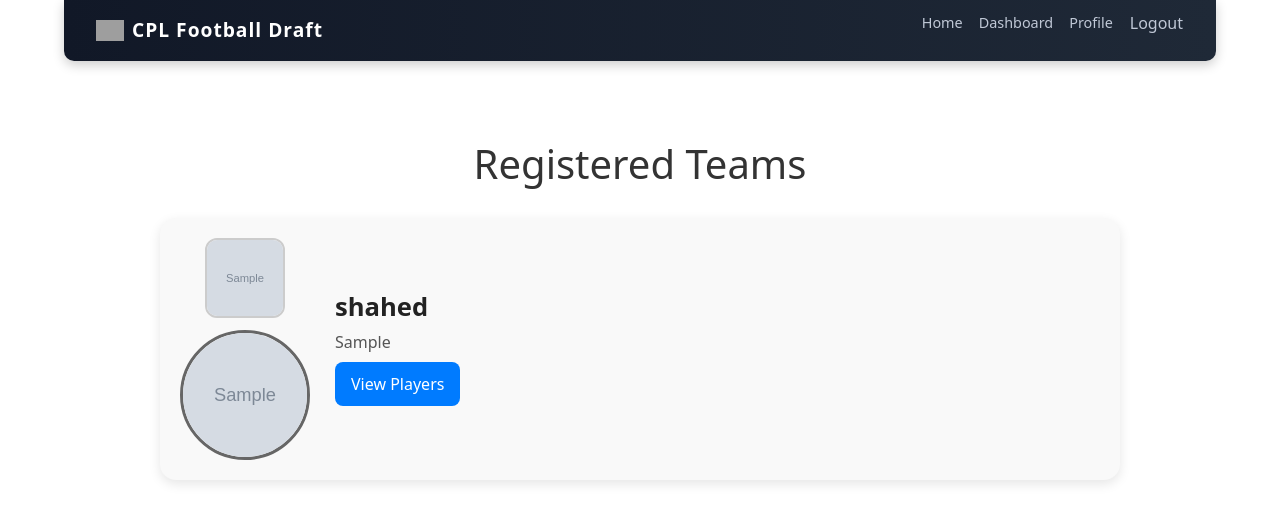
After one commit to ShahedAnnam/CPL_Football_Draft, a Django app: page /team/teams/ in a window 1280 px wide. The commit adds this page. Shown: the top 523 px of the page. Run offline with Django 5.2, Linux system fonts and the light colour scheme; a user stored in the database is signed in; data comes from the database, SQL or seed files in the repository; both versions use the stored data as it was before the commit; tables that the repository leaves empty hold one stand-in row (values such as "Sample post"); grey boxes marked "Sample" are stand-in pictures; grey boxes are pictures that could not be loaded.

Commit message:
create media folder,team list

```diff
--- a/CPL/CPL/settings.py
+++ b/CPL/CPL/settings.py
@@ -129,6 +129,10 @@ STATICFILES_DIRS = [
     os.path.join(BASE_DIR, 'static'),
 ]
 
+
+MEDIA_URL = '/media/'
+MEDIA_ROOT = os.path.join(BASE_DIR, 'media')
+
 # Default primary key field type
 # https://docs.djangoproject.com/en/5.1/ref/settings/#default-auto-field
 
--- a/CPL/CPL/urls.py
+++ b/CPL/CPL/urls.py
@@ -17,6 +17,8 @@ Including another URLconf
 from django.contrib import admin
 from django.urls import path,include
 from . import views
+from django.conf import settings
+from django.conf.urls.static import static
 
 urlpatterns = [
     path('admin/', admin.site.urls),
@@ -30,3 +32,8 @@ urlpatterns = [
     path('authority/',include('authority.urls', namespace='authority')),
     path('team/',include('team.urls', namespace='team')),
 ]
+
+
+
+if settings.DEBUG:
+    urlpatterns += static(settings.MEDIA_URL, document_root=settings.MEDIA_ROOT)
--- /dev/null
+++ b/CPL/static/team/styleTeam_list.css
@@ -0,0 +1,80 @@
+.team-container {
+    max-width: 1000px;
+    margin: 40px auto;
+    padding: 0 20px;
+}
+
+.page-title {
+    text-align: center;
+    font-size: 2.5rem;
+    color: #333;
+    margin-bottom: 30px;
+}
+
+.team-card {
+    display: flex;
+    align-items: center;
+    gap: 25px;
+    background-color: #f9f9f9;
+    border-radius: 16px;
+    box-shadow: 0 4px 12px rgba(0,0,0,0.1);
+    padding: 20px;
+    margin-bottom: 25px;
+    transition: transform 0.2s ease-in-out;
+}
+
+.team-card:hover {
+    transform: translateY(-4px);
+}
+
+.team-images {
+    display: flex;
+    flex-direction: column;
+    align-items: center;
+    gap: 12px;
+}
+
+.team-logo {
+    width: 80px;
+    height: 80px;
+    object-fit: cover;
+    border-radius: 12px;
+    border: 2px solid #ccc;
+}
+
+.profile-pic {
+    width: 130px;
+    height: 130px;
+    object-fit: cover;
+    border-radius: 50%;
+    border: 3px solid #666;
+}
+
+.team-info {
+    flex: 1;
+}
+
+.team-name {
+    font-size: 1.6rem;
+    font-weight: 600;
+    color: #222;
+}
+
+.team-slogan {
+    color: #555;
+    margin: 8px 0;
+}
+
+.view-players-btn {
+    display: inline-block;
+    background-color: #007bff;
+    color: white;
+    padding: 10px 16px;
+    text-decoration: none;
+    border-radius: 8px;
+    transition: background-color 0.3s ease;
+}
+
+.view-players-btn:hover {
+    background-color: #0056b3;
+}
--- a/CPL/team/urls.py
+++ b/CPL/team/urls.py
@@ -6,5 +6,6 @@ app_name = 'team'
 
 urlpatterns = [
     path('', views.dashboard, name='dashboard'),
-     path('complete-profile/', views.complete_profile, name='complete_profile'),
+    path('complete-profile/', views.complete_profile, name='complete_profile'),
+    path('teams/', views.team_list, name='team_list'),
 ]
--- a/CPL/team/views.py
+++ b/CPL/team/views.py
@@ -12,17 +12,25 @@ def dashboard(request):
 
 @login_required
 def complete_profile(request):
-    if hasattr(request.user, 'teamprofile'):
-        return redirect('team:dashboard')  # Already completed
+    try:
+        profile = request.user.teamprofile  # Get existing profile
+        form = TeamProfileForm(request.POST or None, request.FILES or None, instance=profile)
+    except TeamProfile.DoesNotExist:
+        form = TeamProfileForm(request.POST or None, request.FILES or None)
 
     if request.method == 'POST':
-        form = TeamProfileForm(request.POST, request.FILES)
         if form.is_valid():
             profile = form.save(commit=False)
             profile.user = request.user
             profile.save()
             return redirect('team:dashboard')
-    else:
-        form = TeamProfileForm()
 
     return render(request, 'team/complete_profile.html', {'form': form})
+
+
+
+
+@login_required
+def team_list(request):
+    teams = TeamProfile.objects.all()
+    return render(request, 'team/team_list.html', {'teams': teams})
--- /dev/null
+++ b/CPL/templates/team/team_list.html
@@ -0,0 +1,28 @@
+{% extends 'cpl/base.html' %}
+{% load static %}
+
+{% block head %}
+  <link rel="stylesheet" href="{% static 'team/styleTeam_list.css' %}">
+{% endblock %}
+
+{% block content %}
+<div class="team-container">
+    <h1 class="page-title">Registered Teams</h1>
+
+    {% for team in teams %}
+    <div class="team-card">
+        <div class="team-images">
+            <img class="team-logo" src="{{ team.logo.url }}" alt="{{ team.user.username }} Logo">
+            <img class="profile-pic" src="{{ team.profile_pic.url }}" alt="{{ team.user.username }} Profile Picture">
+        </div>
+        <div class="team-info">
+            <h2 class="team-name">{{ team.user.username }}</h2>
+            <p class="team-slogan">{{ team.slogan }}</p>
+            <a href="#" class="view-players-btn">View Players</a>
+        </div>
+    </div>
+    {% empty %}
+    <p>No teams have registered yet.</p>
+    {% endfor %}
+</div>
+{% endblock %}
```
Also changed, not shown: CPL/static/team/styleDashboard.css (+37 -1 lines), CPL/templates/team/dashboard.html (+8 -1 lines), CPL/db.sqlite3, CPL/media/team_logos/PngItem_5303820.png (added), CPL/media/team_logos/argLogo.png (added), CPL/media/team_profiles/WorldChampions.webp (added), CPL/media/team_profiles/fcbLogo.png (added).
